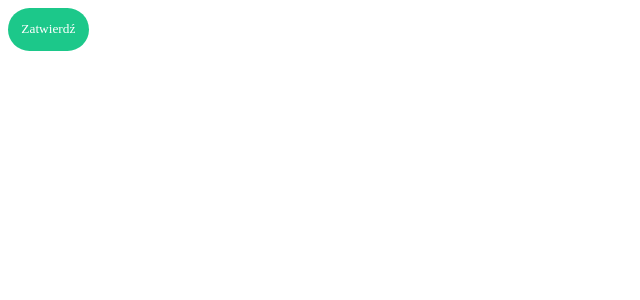
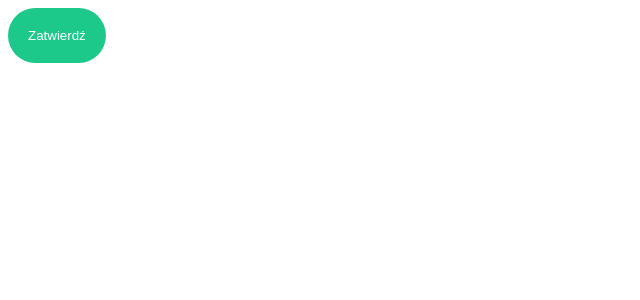
Before and after one commit to grupadotnet/Aqua-Sharp-Frontend, a React (Vite) app: page / in a window 1280 px wide. Shown: the top 300 px of the page, without its empty margins (0-640 px from the left). Built offline with nearby package versions, Linux system fonts and the light colour scheme.

Commit message:
Button component scss changes

```diff
--- a/src/components/button/Button.scss
+++ b/src/components/button/Button.scss
@@ -1,8 +1,7 @@
 .button{
-    font-family: Nunito;
     border: none;
-    border-radius: 2.2em;
-    padding: 1em;
+    border-radius: 3em;
+    padding: 1.5em;
     color: white;
     &-ok{
         background-color: #1cc88a;
```
